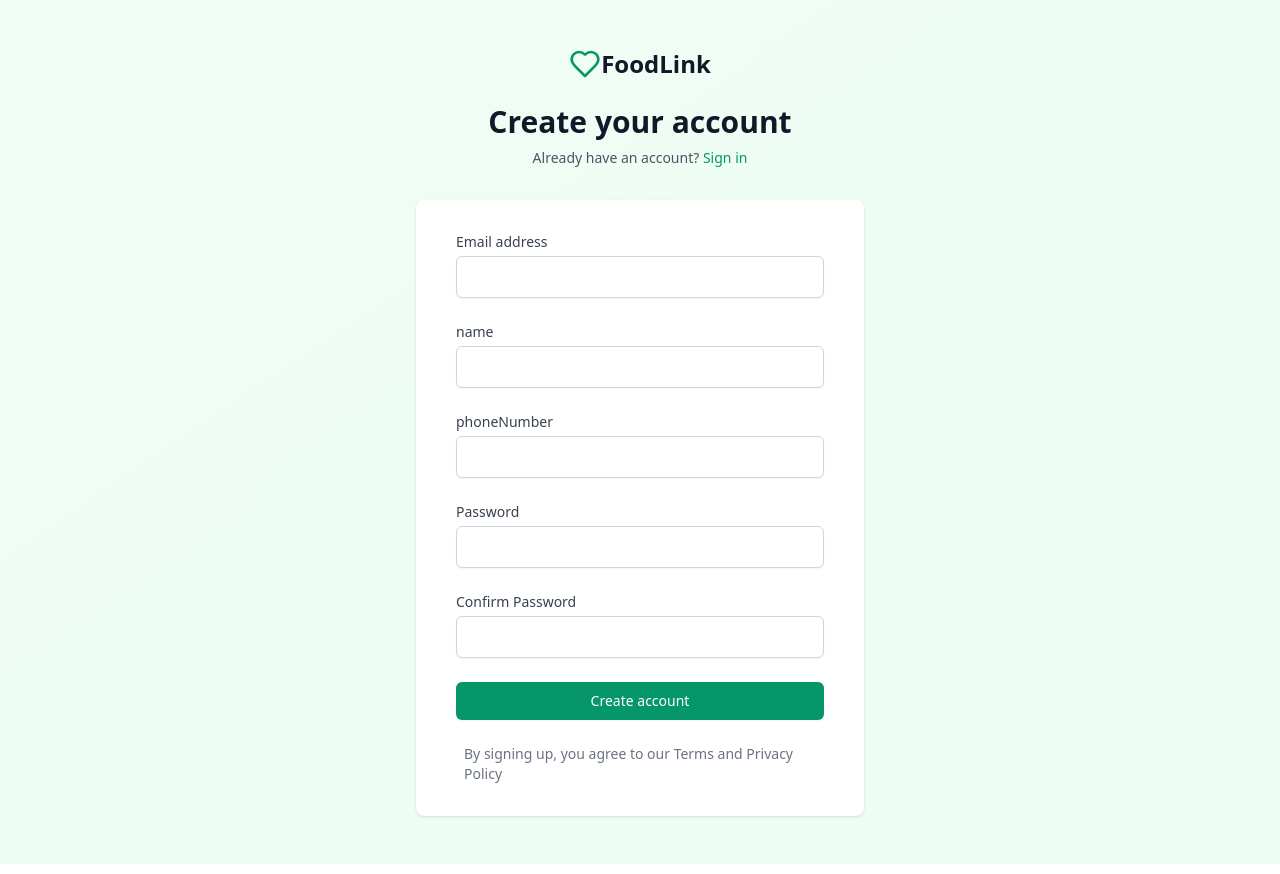
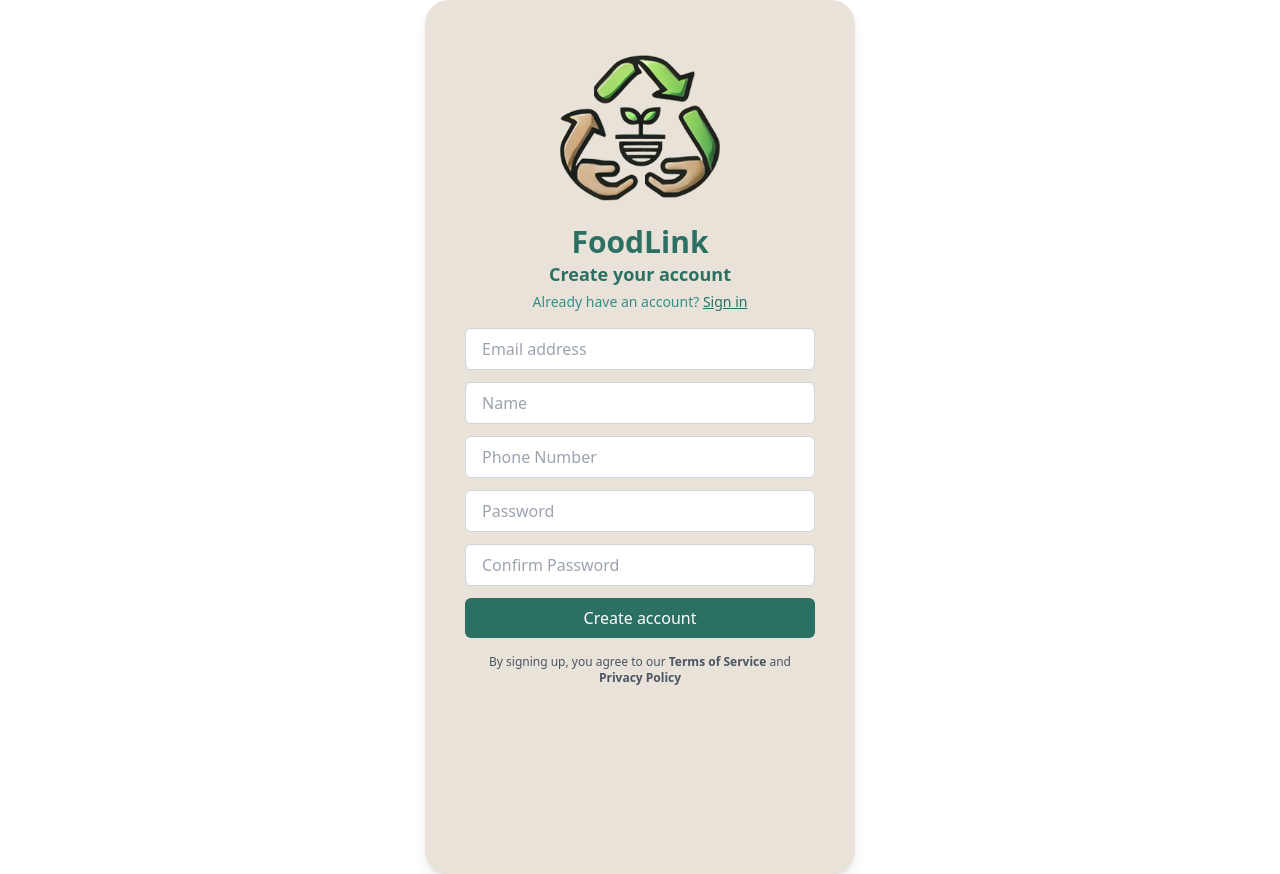
Before and after one commit to eyalchhacham/Food-Link, a React (Vite) app in the folder frontend/: page /signup in a window 1280 px wide. Built offline with nearby package versions, Linux system fonts and the light colour scheme.

Commit message:
signup page

```diff
--- a/frontend/src/pages/Login.tsx
+++ b/frontend/src/pages/Login.tsx
@@ -73,7 +73,7 @@ export default function Login({ setUser }: { setUser: (user: User) => void }) {
   });
 
   return (
-    <div className="max-w-[430px] mx-auto min-h-screen bg-[#fefdfb]">
+    <div className="max-w-[430px] mx-auto min-h-screen bg-white flex items-center justify-center">
       <div className="w-full h-[874px] bg-[#e8e2d8] shadow-lg rounded-3xl p-6 flex flex-col items-center">
         <img
           src={logo}
@@ -140,7 +140,9 @@ export default function Login({ setUser }: { setUser: (user: User) => void }) {
         </button>
 
         <p className="text-xs text-center text-gray-600 mt-4 px-6">
-        By clicking continue, you agree to our <span className="font-semibold">Terms of Service</span> and <span className="font-semibold">Privacy Policy</span>
+          By clicking continue, you agree to our{" "}
+          <span className="font-semibold">Terms of Service</span> and{" "}
+          <span className="font-semibold">Privacy Policy</span>
         </p>
       </div>
     </div>
--- a/frontend/src/pages/Signup.tsx
+++ b/frontend/src/pages/Signup.tsx
@@ -2,6 +2,7 @@ import React, { useState } from "react";
 import { Heart } from "lucide-react";
 import { Link, useNavigate } from "react-router-dom";
 import { User } from "../App";
+import logo from "../logo.png";
 
 export default function Signup({ setUser }: { setUser: (user: User) => void }) {
   const [email, setEmail] = useState("");
@@ -16,14 +17,28 @@ export default function Signup({ setUser }: { setUser: (user: User) => void }) {
   const handleSubmit = async (e: React.FormEvent) => {
     e.preventDefault();
     setError("");
-
+    //email valisation
+    const emailRegex = /^[a-zA-Z0-9._%+-]+@[a-zA-Z0-9.-]+\.(com|co\.il|org|net|edu|gov|info)$/;
+    if (!emailRegex.test(email)) {
+    setError("Please enter a valid email address");
+    return;
+    }
+    //password validation
     if (password !== confirmPassword) {
       setError("Passwords do not match");
       return;
     }
-
+    if (password.length < 6) {
+      setError("Password must be at least 6 characters long");
+      return;
+    }
+    //phone number validation
+    const phoneRegex = /^\d{10}$/;
+    if (!phoneRegex.test(phoneNumber)) {
+    setError("Please enter a valid phone number (10 digits)");
+    return;
+    }
     setIsLoading(true);
-
     try {
       const response = await fetch("http://localhost:3000/users", {
         method: "POST",
@@ -48,163 +63,83 @@ export default function Signup({ setUser }: { setUser: (user: User) => void }) {
   };
 
   return (
-    <div className="min-h-screen bg-gradient-to-br from-green-50 to-emerald-50 flex flex-col justify-center py-12 sm:px-6 lg:px-8">
-      <div className="sm:mx-auto sm:w-full sm:max-w-md">
-        <div className="flex justify-center">
-          <Heart className="w-8 h-8 text-emerald-600" />
-          <span className="text-2xl font-bold text-gray-900">FoodLink</span>
-        </div>
-        <h2 className="mt-6 text-center text-3xl font-extrabold text-gray-900">
-          Create your account
-        </h2>
-        <p className="mt-2 text-center text-sm text-gray-600">
+    <div className="max-w-[430px] mx-auto min-h-screen bg-white flex items-center justify-center">
+      <div className="w-full h-[874px] bg-[#e8e2d8] shadow-lg rounded-3xl p-6 flex flex-col items-center">
+        <img
+          src={logo}
+          alt="FoodLink Logo"
+          className="w-40 h-40 object-contain mt-6"
+        />
+
+        <h1 className="text-3xl font-bold text-[#2c7063] mt-4">FoodLink</h1>
+        <p className="text-lg font-semibold text-[#2c7063]">Create your account</p>
+        <p className="text-sm text-[#368f89] mt-1 mb-4 text-center">
           Already have an account?{" "}
-          <Link
-            to="/"
-            className="font-medium text-emerald-600 hover:text-emerald-500"
-          >
+          <Link to="/" className="font-medium underline text-[#2c7063]">
             Sign in
           </Link>
         </p>
-      </div>
-
-      <div className="mt-8 sm:mx-auto sm:w-full sm:max-w-md">
-        <div className="bg-white py-8 px-4 shadow sm:rounded-lg sm:px-10">
         {error && (
-            <div className="mb-4 p-3 bg-red-100 border border-red-400 text-red-700 rounded">
+        <div className="mb-4 p-3 bg-red-100 border border-red-400 text-red-700 rounded w-full text-center">
         {error}
         </div>
         )}
-          <form className="space-y-6" onSubmit={handleSubmit}>
-            <div>
-              <label
-                htmlFor="email"
-                className="block text-sm font-medium text-gray-700"
-              >
-                Email address
-              </label>
-              <div className="mt-1">
+        <form onSubmit={handleSubmit} className="w-full px-4 flex flex-col gap-3">
           <input
-                  id="email"
-                  name="email"
             type="email"
-                  autoComplete="email"
-                  required
+            placeholder="Email address"
             value={email}
             onChange={(e) => setEmail(e.target.value)}
-                  className="appearance-none block w-full px-3 py-2 border border-gray-300 rounded-md shadow-sm placeholder-gray-400 focus:outline-none focus:ring-emerald-500 focus:border-emerald-500"
+            required
+            className="w-full px-4 py-2 rounded-md border border-gray-300 focus:outline-none focus:ring-2 focus:ring-[#2c7063]"
           />
-              </div>
-            </div>
-
-            <div>
-              <label
-                htmlFor="name"
-                className="block text-sm font-medium text-gray-700"
-              >
-                name
-              </label>
-              <div className="mt-1">
           <input
-                  id="name"
-                  name="name"
-                  type="name"
-                  autoComplete="name"
-                  required
+            type="text"
+            placeholder="Name"
             value={name}
             onChange={(e) => setName(e.target.value)}
-                  className="appearance-none block w-full px-3 py-2 border border-gray-300 rounded-md shadow-sm placeholder-gray-400 focus:outline-none focus:ring-emerald-500 focus:border-emerald-500"
+            required
+            className="w-full px-4 py-2 rounded-md border border-gray-300 focus:outline-none focus:ring-2 focus:ring-[#2c7063]"
           />
-              </div>
-            </div>
-
-            <div>
-              <label
-                htmlFor="phoneNumber"
-                className="block text-sm font-medium text-gray-700"
-              >
-                phoneNumber
-              </label>
-              <div className="mt-1">
           <input
-                  id="phoneNumber"
-                  name="phoneNumber"
-                  type="phoneNumber"
-                  autoComplete="phoneNumber"
-                  required
+            type="tel"
+            placeholder="Phone Number"
             value={phoneNumber}
             onChange={(e) => setPhoneNumber(e.target.value)}
-                  className="appearance-none block w-full px-3 py-2 border border-gray-300 rounded-md shadow-sm placeholder-gray-400 focus:outline-none focus:ring-emerald-500 focus:border-emerald-500"
+            required
+            className="w-full px-4 py-2 rounded-md border border-gray-300 focus:outline-none focus:ring-2 focus:ring-[#2c7063]"
           />
-              </div>
-            </div>
-
-            <div>
-              <label
-                htmlFor="password"
-                className="block text-sm font-medium text-gray-700"
-              >
-                Password
-              </label>
-              <div className="mt-1">
           <input
-                  id="password"
-                  name="password"
             type="password"
-                  autoComplete="new-password"
-                  required
+            placeholder="Password"
             value={password}
             onChange={(e) => setPassword(e.target.value)}
-                  className="appearance-none block w-full px-3 py-2 border border-gray-300 rounded-md shadow-sm placeholder-gray-400 focus:outline-none focus:ring-emerald-500 focus:border-emerald-500"
+            required
+            className="w-full px-4 py-2 rounded-md border border-gray-300 focus:outline-none focus:ring-2 focus:ring-[#2c7063]"
           />
-              </div>
-            </div>
-
-            <div>
-              <label
-                htmlFor="confirmPassword"
-                className="block text-sm font-medium text-gray-700"
-              >
-                Confirm Password
-              </label>
-              <div className="mt-1">
           <input
-                  id="confirmPassword"
-                  name="confirmPassword"
             type="password"
-                  autoComplete="new-password"
-                  required
+            placeholder="Confirm Password"
             value={confirmPassword}
             onChange={(e) => setConfirmPassword(e.target.value)}
-                  className="appearance-none block w-full px-3 py-2 border border-gray-300 rounded-md shadow-sm placeholder-gray-400 focus:outline-none focus:ring-emerald-500 focus:border-emerald-500"
+            required
+            className="w-full px-4 py-2 rounded-md border border-gray-300 focus:outline-none focus:ring-2 focus:ring-[#2c7063]"
           />
-              </div>
-            </div>
 
-            <div>
           <button
             type="submit"
             disabled={isLoading}
-                className="w-full flex justify-center py-2 px-4 border border-transparent rounded-md shadow-sm text-sm font-medium text-white bg-emerald-600 hover:bg-emerald-700 focus:outline-none focus:ring-2 focus:ring-offset-2 focus:ring-emerald-500 disabled:opacity-50 disabled:cursor-not-allowed"
+            className="w-full bg-[#2c7063] hover:bg-[#245b50] text-white py-2 rounded-md font-medium"
           >
             {isLoading ? "Creating account..." : "Create account"}
           </button>
-            </div>
         </form>
 
-          <div className="mt-6">
-            <div className="relative">
-              <div className="absolute inset-0 flex items-center">
-                <div className="w-full border-t border-gray-300" />
-              </div>
-              <div className="relative flex justify-center text-sm">
-                <span className="px-2 bg-white text-gray-500">
-                  By signing up, you agree to our Terms and Privacy Policy
-                </span>
-              </div>
-            </div>
-          </div>
-        </div>
+        <p className="text-xs text-center text-gray-600 mt-4 px-6">
+          By signing up, you agree to our{" "}
+          <span className="font-semibold">Terms of Service</span> and{" "}
+          <span className="font-semibold">Privacy Policy</span>
+        </p>
       </div>
     </div>
   );
```
Also changed, not shown: 1 other file (tests, documents, lock files or other folders). Lines whose indentation alone changed are shown as unchanged.
